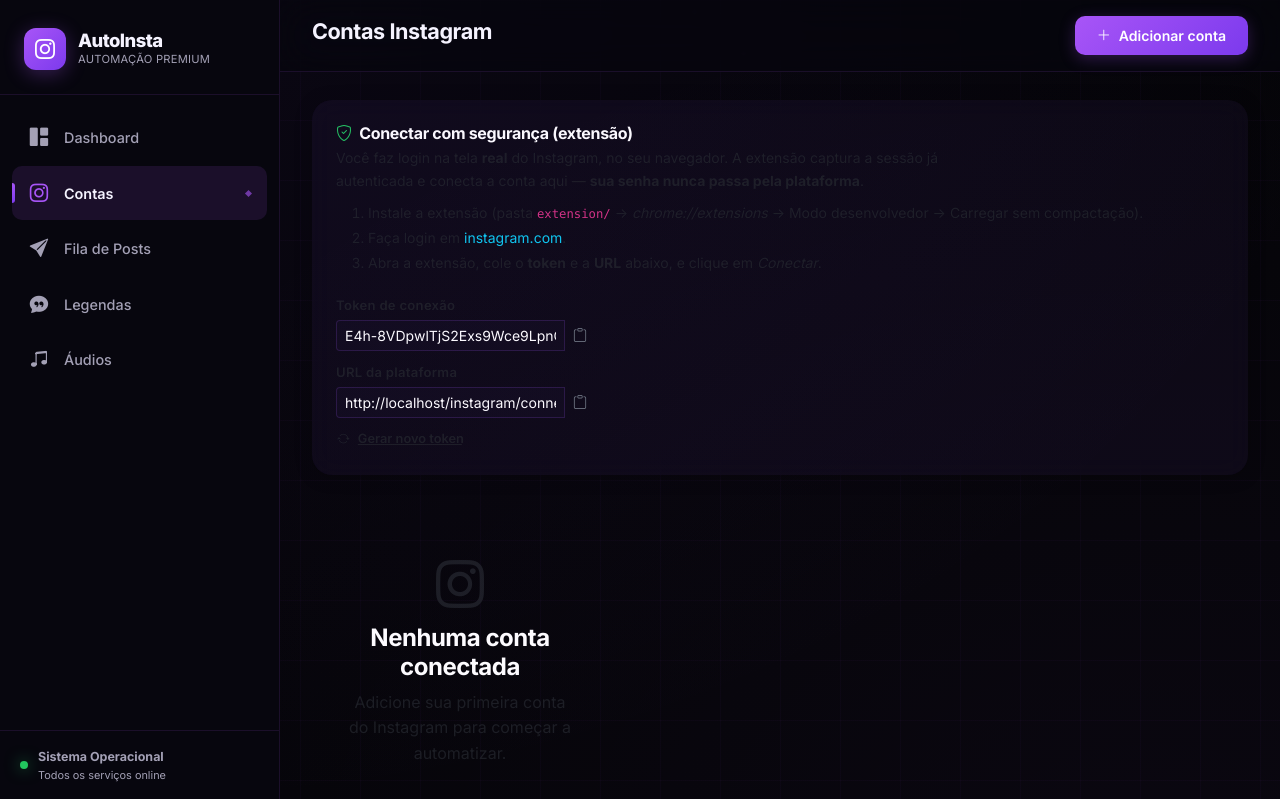
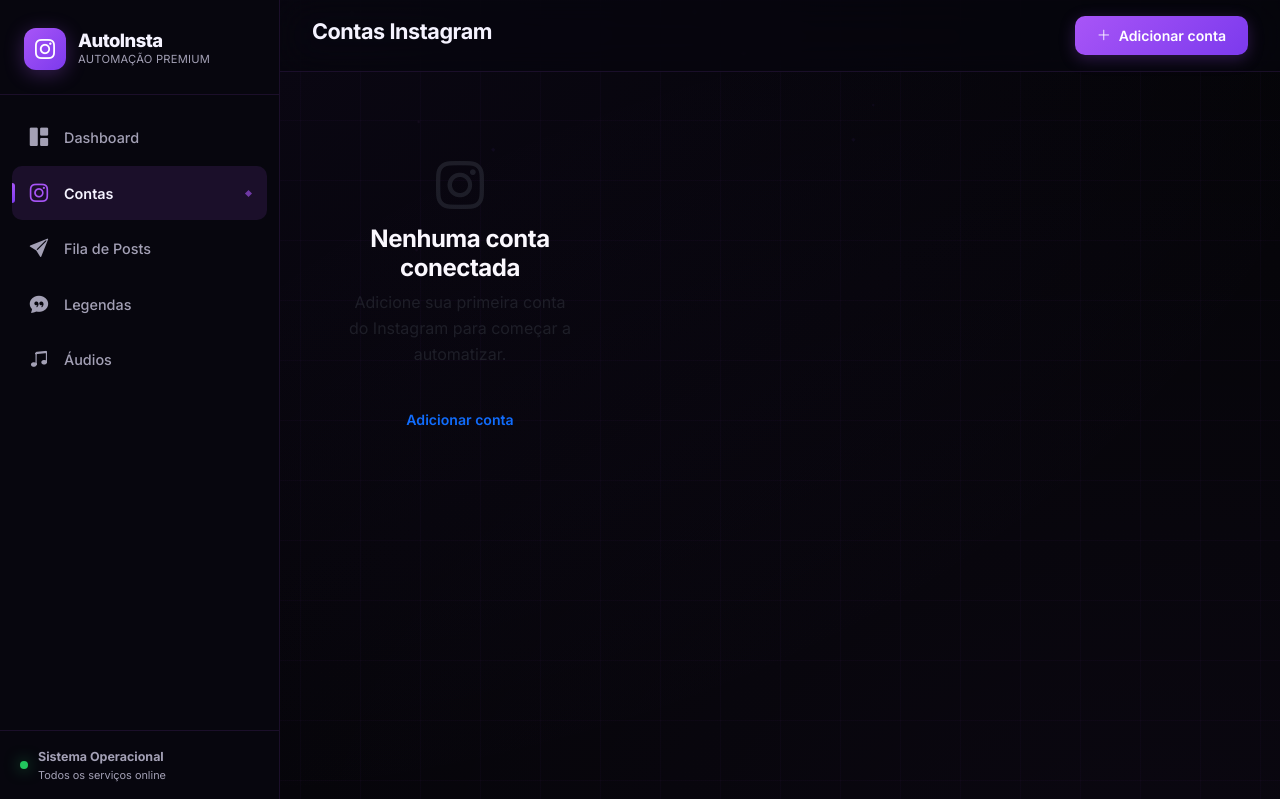
Before and after one commit to MuriloSCunha0/AutoInsta, a Django app: page /instagram/ in a window 1280 px wide. Shown: the top 799 px of the page. Run offline with Django 5.2, Linux system fonts and the light colour scheme; the visitor is signed in with stand-in values (Sample User, id 1); data comes from the database, SQL or seed files in the repository; parts of the project's set-up code (start-up, migrations or seed data) failed here and were passed over; some libraries are stand-ins or nearby versions.

Commit message:
style: remove extension login card from UI

```diff
--- a/templates/instagram/list.html
+++ b/templates/instagram/list.html
@@ -10,42 +10,7 @@
 {% endblock %}
 
 {% block content %}
-<!-- Painel: conectar via extensão de navegador (login real no instagram.com) -->
-<div class="card border-0 mb-4" style="background: var(--bg-card, rgba(20,16,31,.6));">
-    <div class="card-body">
-        <div class="d-flex align-items-start gap-3 flex-wrap">
-            <div class="flex-grow-1" style="min-width: 260px;">
-                <h6 class="text-white mb-1"><i class="bi bi-shield-check text-success me-1"></i> Conectar com segurança (extensão)</h6>
-                <p class="text-muted small mb-2" style="max-width: 640px;">
-                    Você faz login na tela <strong>real</strong> do Instagram, no seu navegador. A extensão captura a sessão já autenticada e conecta a conta aqui — <strong>sua senha nunca passa pela plataforma</strong>.
-                </p>
-                <ol class="text-muted small mb-0" style="line-height:1.8">
-                    <li>Instale a extensão (pasta <code>extension/</code> → <em>chrome://extensions</em> → Modo desenvolvedor → Carregar sem compactação).</li>
-                    <li>Faça login em <a href="https://www.instagram.com" target="_blank" rel="noopener" class="text-info">instagram.com</a>.</li>
-                    <li>Abra a extensão, cole o <strong>token</strong> e a <strong>URL</strong> abaixo, e clique em <em>Conectar</em>.</li>
-                </ol>
-            </div>
-            <div style="min-width: 260px;">
-                <label class="form-label text-muted small mb-1">Token de conexão</label>
-                <div class="input-group input-group-sm mb-2">
-                    <input type="text" id="extToken" class="form-control" value="{{ extension_token }}" readonly style="background: var(--bg-input); color:#fff;">
-                    <button class="btn btn-outline-secondary" type="button" onclick="navigator.clipboard.writeText(document.getElementById('extToken').value); window.showToast &&showToast('Token copiado!','success')"><i class="bi bi-clipboard"></i></button>
-                </div>
-                <label class="form-label text-muted small mb-1">URL da plataforma</label>
-                <div class="input-group input-group-sm mb-2">
-                    <input type="text" id="extUrl" class="form-control" value="{{ connect_url }}" readonly style="background: var(--bg-input); color:#fff;">
-                    <button class="btn btn-outline-secondary" type="button" onclick="navigator.clipboard.writeText(document.getElementById('extUrl').value); window.showToast && showToast('URL copiada!','success')"><i class="bi bi-clipboard"></i></button>
-                </div>
-                <form hx-post="{% url 'instagram:regenerate_token' %}" hx-swap="none" class="d-inline">
-                    {% csrf_token %}
-                    <button type="submit" class="btn btn-link btn-sm text-muted p-0" onclick="return confirm('Gerar um novo token invalida o atual. Continuar?')">
-                        <i class="bi bi-arrow-repeat"></i> Gerar novo token
-                    </button>
-                </form>
-            </div>
-        </div>
-    </div>
-</div>
+
 
 <div class="row row-cols-1 row-cols-md-2 row-cols-lg-3 g-4" id="account-list">
     {% for account in accounts %}
```
